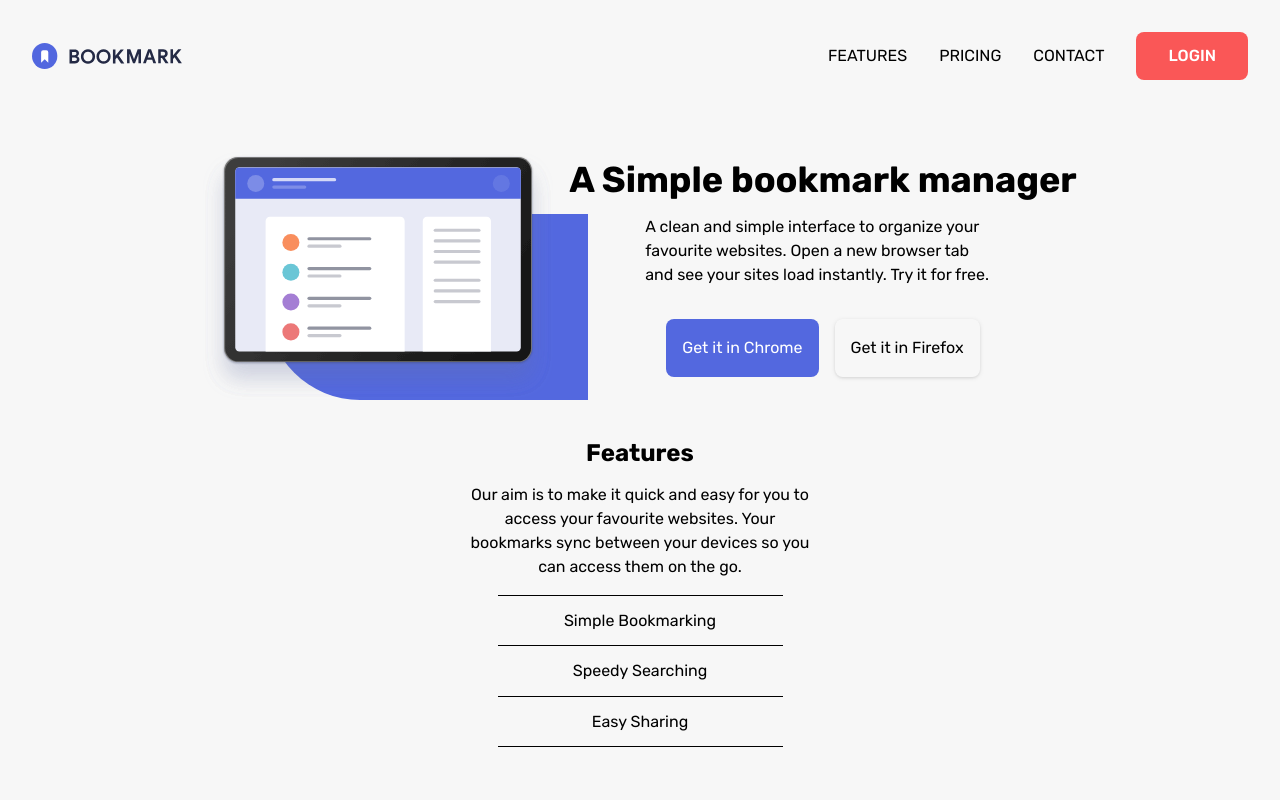
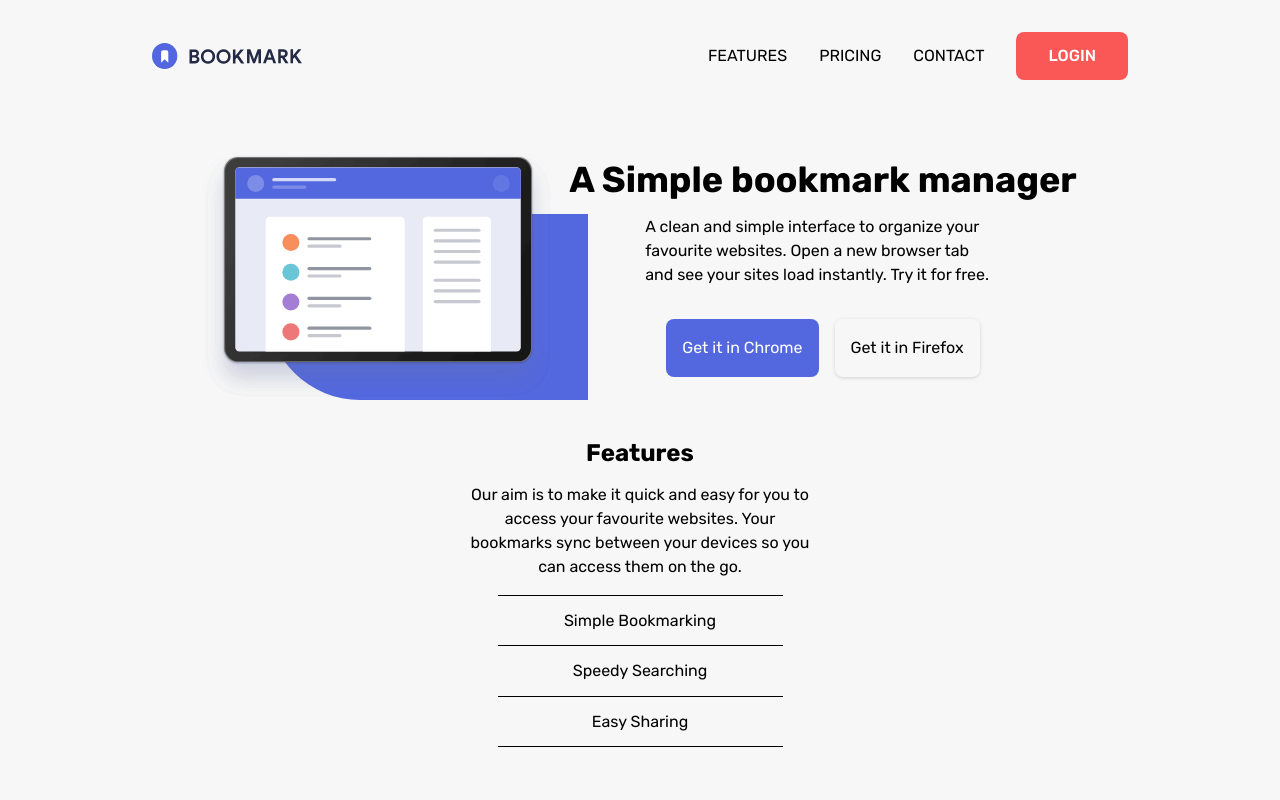
Before and after one commit to iynulwa/Bookmark-landing-page, a Next.js app: page / in a window 1280 px wide. Shown: the top 800 px of the page. Built offline with nearby package versions, Linux system fonts and the light colour scheme.

Commit message:
feat: Grid placement for tablet and desktop screen sizes

```diff
--- a/app/page.tsx
+++ b/app/page.tsx
@@ -8,9 +8,9 @@ import Image from 'next/image';
 export default function Home() {
   return (
     <div>
-      <main className="grid place-items-center gap-10">
+      <main className="grid place-items-center gap-10 grid-layout">
         <Navigation />
-        <section className="flex items-center justify-center flex-col md:flex-row gap-4">
+        <section className="hero flex items-center justify-center flex-col md:flex-row gap-4">
           <div className="relative">
             <Image src="/illustration-hero.svg" alt="" width={350} height={350} />
             <div className="bg-[var(--clr-blue-600)] w-11/12 h-3/4 rounded-l-full blue-backdrop"></div>
--- a/app/ui/download-extension.tsx
+++ b/app/ui/download-extension.tsx
@@ -3,7 +3,7 @@ import Card from './extension-card';
 
 export default function ExtensionDownload () {
     return (
-        <section className='grid gap-4'>
+        <section className='extensions grid gap-4'>
             <h2 className='text-2xl font-bold text-center'>Download the extension</h2>
             <p className='text-center text-width'>
                 We've got more browsers in the pipeline. Please
--- a/app/ui/faq.tsx
+++ b/app/ui/faq.tsx
@@ -9,7 +9,7 @@ export default function Faq() {
     const [activeQuestion, setActiveQuestion] = useState <number | null>(null);
 
     return (
-        <section className="grid place-items-center gap-4">
+        <section className="faq grid place-items-center gap-4">
             <h2 className='text-2xl font-bold text-center'>Frequently asked questions</h2>
             <p className='text-center text-width'>
                 Here are some of our FAQs. If you have any
--- a/app/ui/features.tsx
+++ b/app/ui/features.tsx
@@ -12,7 +12,7 @@ export default function Features() {
     }
 
     return (
-        <section className='grid gap-4'>
+        <section className='features grid gap-4'>
             <h2 className='text-2xl font-bold text-center'>Features</h2>
             <p className='text-center text-width'>
                 Our aim is to make it quick and easy for you to access your
--- a/app/ui/footer.tsx
+++ b/app/ui/footer.tsx
@@ -3,7 +3,7 @@ import Search from './search'
 
 export default function Footer() {
     return(
-        <section className='w-full'>
+        <section className='footer w-full'>
             <div className='bg-[var(--clr-blue-600)] grid place-items-center py-20'>
                 <p className='text-white font-normal tracking-widest'>35,000+ ALREADY JOINED</p>
                 <p className='text-2xl text-center text-white font-medium'>Stay up-to-date with what we're doing</p>
--- a/app/ui/navigation.tsx
+++ b/app/ui/navigation.tsx
@@ -13,7 +13,7 @@ export default function Navigation() {
     }
 
     return (
-        <nav className="flex items-center justify-between w-full p-8 gap-8">
+        <nav className="nav flex items-center justify-between w-full p-8 gap-8">
             <Image src="/logo-bookmark.svg" alt="Company Logo" width={150} height={150} />
             <ul className="items-center gap-8 hidden md:flex">
                 <li>FEATURES</li>
--- a/app/ui/styles/components-styles/_main.scss
+++ b/app/ui/styles/components-styles/_main.scss
@@ -45,11 +45,42 @@
     height: auto;
 }
 
-
 @media (min-width: 48rem) {
     .grid-layout {
         display: grid;
         column-gap: 2rem;
-        grid-template-columns: minmax(2rem, 1fr) minmax(0, 60rem) minmax(2rem, 1fr);
+        grid-template-columns: minmax(2rem, 1fr) minmax(0, 65rem) minmax(2rem, 1fr);
+        grid-template-areas:
+            '. nav .'
+            '. hero .'
+            '. features .'
+            '. extensions .'
+            '. faq .'
+            '. footer .'
+        ;
+    }
+
+    .grid-layout > .nav {
+        grid-area: nav;
+    }
+
+    .grid-layout > .hero {
+        grid-area: hero;
+    }
+
+    .grid-layout > .features {
+        grid-area: features;
+    }
+
+    .grid-layout > .extensions {
+        grid-area: extensions;
+    }
+
+    .grid-layout > .faq {
+        grid-area: faq;
+    }
+
+    .grid-layout > .footer {
+        grid-area: footer;
     }
 }
```
